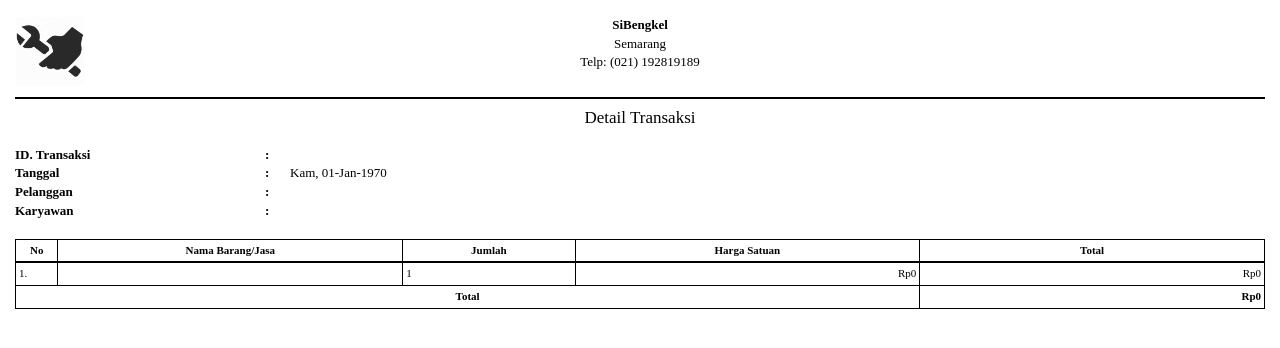
After one commit to iyasmzn/pakustad_bengkel, a PHP site: page /reservation_cetak.php?id=1 in a window 1280 px wide. The commit adds this page. Shown: the top 348 px of the page. Run offline with PHP 8.4, Linux system fonts and the light colour scheme; a user stored in the database is signed in; data comes from the database, SQL or seed files in the repository; data that the repository does not hold is empty.

```diff
--- a/sibengkel/reservation.php
+++ b/sibengkel/reservation.php
@@ -80,7 +80,8 @@ include("dist/function/reservation_status.php");
 									echo '<td class="text-center">' . $data['nama_sparepart'] . '</td>';
 									echo '<td class="text-center">' . getStatusReservation($data['status']) . '</td>';
 									echo '<td class="text-center">
-										<a href="reservation_edit.php?res=' . $data['id_reservation'] . '" class="btn btn-warning btn-xs">Edit</a>'; ?>
+									<a href="#myModal" data-toggle="modal" data-load-code="' . $data['id_trx'] . '" data-remote-target="#myModal .modal-body" class="btn btn-primary btn-xs">Detail</a>
+									<a href="reservation_edit.php?res=' . $data['id_reservation'] . '" class="btn btn-warning btn-xs">Edit</a>'; ?>
 									<a href="reservation_delete.php?id=<?php echo $data['id_reservation']; ?>" onclick="return confirm('Apakah anda yakin akan menghapus?');" class="btn btn-danger btn-xs">Hapus</a></td>
 								<?php
 									echo '</td>';
@@ -134,9 +135,8 @@ include("dist/function/reservation_status.php");
 		var $this = $(this);
 		var code = $this.data('load-code');
 		if (code) {
-			$($this.data('remote-target')).load('karyawan_detail.php?code=' + code);
+			$($this.data('remote-target')).load('reservation_detail.php?code=' + code);
 			app.code = code;
-
 		}
 	});
 </script>
--- /dev/null
+++ b/sibengkel/reservation_cetak.php
@@ -0,0 +1,175 @@
+<?php
+include("sess_check.php");
+
+include("dist/function/format_tanggal.php");
+include("dist/function/format_rupiah.php");
+$kode = $_GET['id'];
+$sql = "
+			SELECT
+			A.*,
+			B.jenis AS jenis_servis,
+			B.harga AS harga_servis,
+			C.nama AS nama_sparepart,
+			C.harga AS harga_sparepart,
+			D.nama AS nama_pelanggan,
+			E.nama_karyawan
+		FROM
+			reservations AS A
+		LEFT JOIN
+			jasa_servis AS B ON A.id_jasa_servis = B.id
+		LEFT JOIN
+			sparepart AS C ON A.kode_sparepart = C.kode
+		LEFT JOIN
+			pelanggan AS D ON A.id_pelanggan = D.id_pelanggan
+		LEFT JOIN
+			karyawan AS E ON A.id_karyawan = E.id_karyawan
+		WHERE A.id_trx = '" . $kode . "'
+		ORDER BY A.tanggal DESC";
+$query = mysqli_query($conn, $sql);
+$result = mysqli_fetch_array($query);
+// deskripsi halaman
+$pagedesc = "Cetak Bukti Transaksi";
+$pagetitle = str_replace(" ", "_", $pagedesc);
+$grand = ($result['harga_servis'] ?? 0) + ($result['harga_sparepart'] ?? 0);
+?>
+<!DOCTYPE html>
+<html lang="en">
+
+<head>
+	<meta charset="utf-8">
+	<meta http-equiv="X-UA-Compatible" content="IE=edge">
+	<meta name="viewport" content="width=device-width, initial-scale=1">
+	<meta name="description" content="">
+
+	<title><?php echo $pagetitle ?></title>
+
+	<link href="foto/logo.png" rel="icon" type="images/x-icon">
+
+
+	<!-- Bootstrap Core CSS -->
+	<link href="libs/bootstrap/dist/css/bootstrap.min.css" rel="stylesheet">
+
+	<!-- Custom CSS -->
+	<link href="dist/css/offline-font.css" rel="stylesheet">
+	<link href="dist/css/custom-report.css" rel="stylesheet">
+
+	<!-- Custom Fonts -->
+	<link href="libs/font-awesome/css/font-awesome.min.css" rel="stylesheet" type="text/css">
+
+	<!-- jQuery -->
+	<script src="libs/jquery/dist/jquery.min.js"></script>
+
+	<!-- HTML5 Shim and Respond.js IE8 support of HTML5 elements and media queries -->
+	<!-- WARNING: Respond.js doesn't work if you view the page via file:// -->
+	<!--[if lt IE 9]>
+	<script src="https://oss.maxcdn.com/libs/html5shiv/3.7.0/html5shiv.js"></script>
+		<script src="https://oss.maxcdn.com/libs/respond.js/1.4.2/respond.min.js"></script>
+	<![endif]-->
+</head>
+
+<body>
+	<section id="header-kop">
+		<div class="container-fluid">
+			<table class="table table-borderless">
+				<tbody>
+					<tr>
+						<td class="text-left" width="20%">
+							<img src="foto/logo.png" alt="logo-dkm" width="70" />
+						</td>
+						<td class="text-center" width="60%">
+							<b>SiBengkel</b> <br>
+							Semarang<br>
+							Telp: (021) 192819189<br>
+						<td class="text-right" width="20%">
+						</td>
+					</tr>
+				</tbody>
+			</table>
+			<hr class="line-top" />
+		</div>
+	</section>
+
+	<section id="body-of-report">
+		<div class="container-fluid">
+			<h4 class="text-center">Detail Transaksi</h4>
+			<br />
+			<table width="100%">
+				<tr>
+					<td width="20%"><b>ID. Transaksi</b></td>
+					<td width="2%"><b>:</b></td>
+					<td width="78%"><?php echo $result['id_trx']; ?></td>
+				</tr>
+				<tr>
+					<td width="20%"><b>Tanggal</b></td>
+					<td width="2%"><b>:</b></td>
+					<td width="78%"><?php echo format_tanggal($result['tanggal']); ?></td>
+				</tr>
+				<tr>
+					<td width="20%"><b>Pelanggan</b></td>
+					<td width="2%"><b>:</b></td>
+					<td width="78%"><?php echo $result['nama_pelanggan']; ?></td>
+				</tr>
+				<tr>
+					<td width="20%"><b>Karyawan</b></td>
+					<td width="2%"><b>:</b></td>
+					<td width="78%"><?php echo $result['nama_karyawan']; ?></td>
+				</tr>
+			</table>
+			</br>
+			<table class="table table-bordered table-keuangan">
+				<thead>
+					<tr>
+						<th width="1%">No</th>
+						<th width="10%">Nama Barang/Jasa</th>
+						<th width="5%">Jumlah</th>
+						<th width="10%">Harga Satuan</th>
+						<th width="10%">Total</th>
+					</tr>
+				</thead>
+				<tbody>
+					<tr>
+						<td>1.</td>
+						<td><?= $result['jenis_servis'] ?></td>
+						<td>1</td>
+						<td class="text-right"><?= format_rupiah($result['harga_servis']) ?></td>
+						<td class="text-right"><?= format_rupiah($result['harga_servis']) ?></td>
+					</tr>
+					<?php
+					if ($result['nama_sparepart']) {
+					?>
+						<tr>
+							<td>2.</td>
+							<td><?= $result['nama_sparepart'] ?></td>
+							<td>1</td>
+							<td class="text-right"><?= format_rupiah($result['harga_sparepart']) ?></td>
+							<td class="text-right"><?= format_rupiah($result['harga_sparepart']) ?></td>
+						</tr>
+					<?php
+					}
+					?>
+				</tbody>
+				<tfoot>
+					<tr>
+						<th colspan="4" class="text-center">Total </th>
+						<th class="text-right"><?php echo format_rupiah($grand); ?></th>
+					</tr>
+				</tfoot>
+			</table>
+			<br />
+		</div><!-- /.container -->
+	</section>
+
+	<script type="text/javascript">
+		$(document).ready(function() {
+			window.print();
+		});
+	</script>
+
+	<!-- Bootstrap Core JavaScript -->
+	<script src="libs/bootstrap/dist/js/bootstrap.min.js"></script>
+	<!-- jTebilang JavaScript -->
+	<script src="libs/jTerbilang/jTerbilang.js"></script>
+
+</body>
+
+</html>
```
Also changed, not shown: sibengkel/reservation_detail.php (added, +144 -0 lines).
